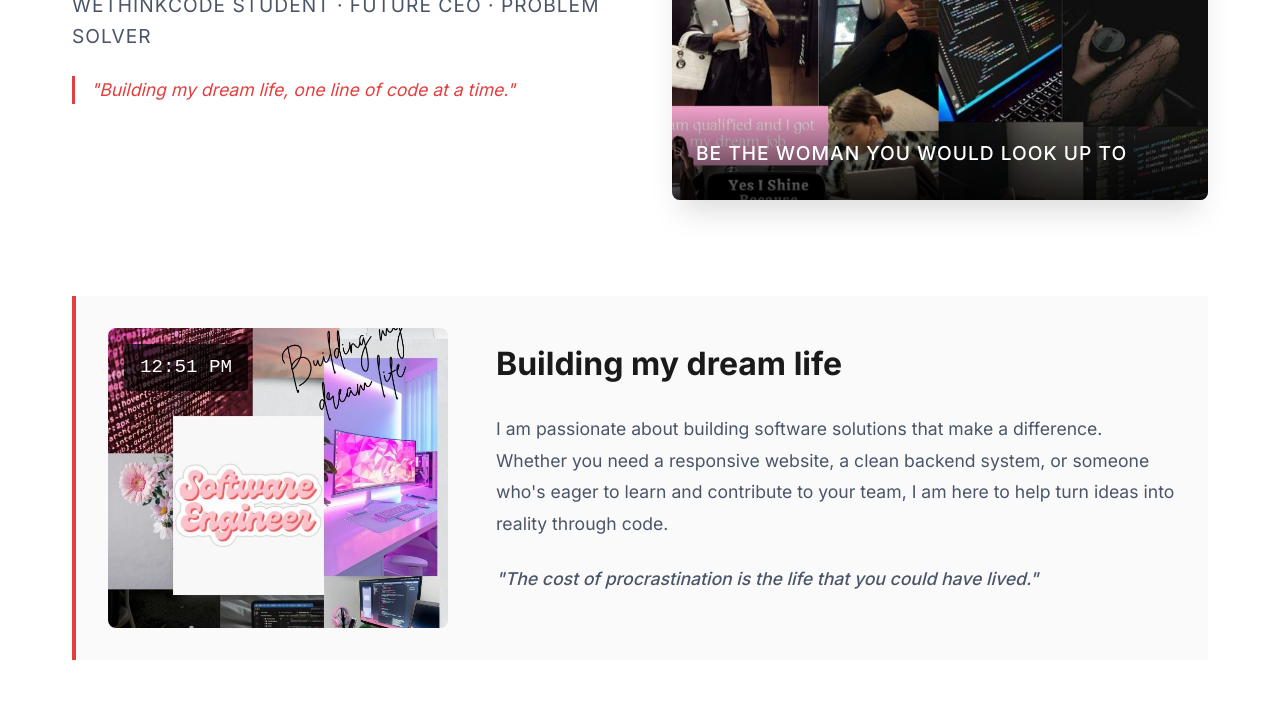
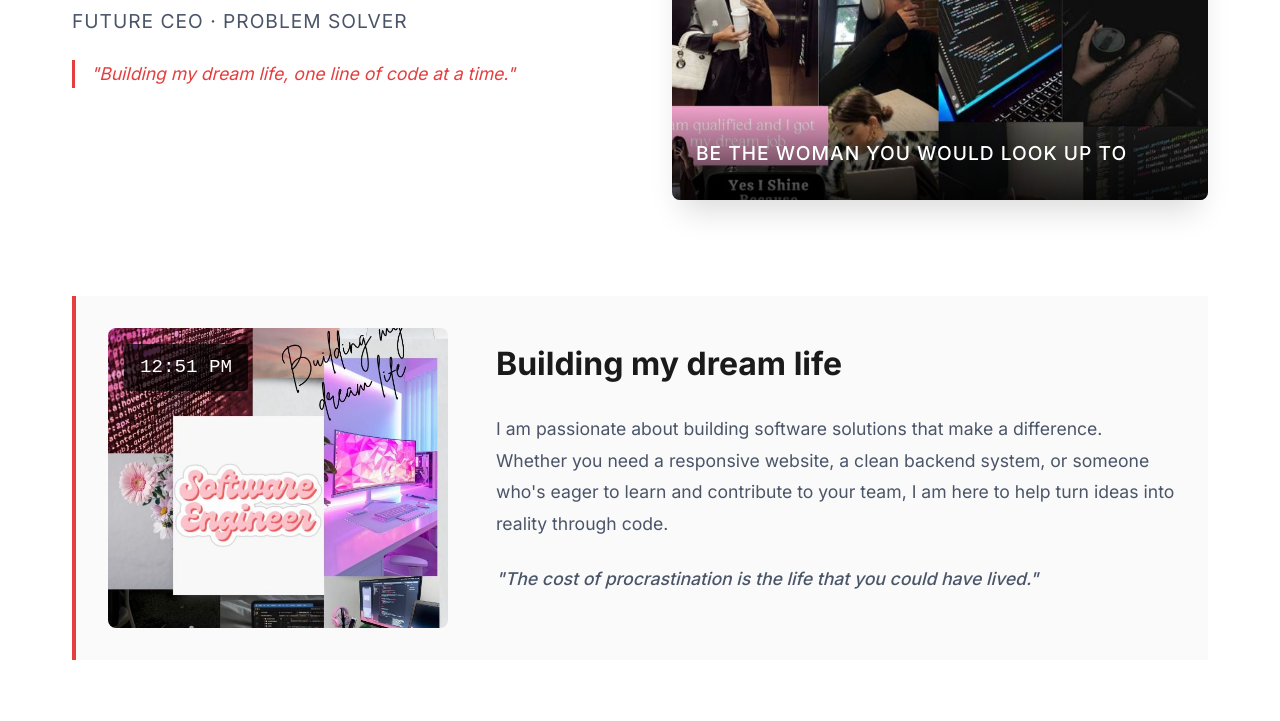
Before and after one commit to thutoseroto/MyPortfolio, a plain HTML site: page index.html in a window 1280 px wide. Shown: the part 500-1221 px from the top of the page. Drawn offline with Linux system fonts and the light colour scheme.

Commit message:
Remove WeThinkCode student from hero section and update footer

```diff
--- a/index.html
+++ b/index.html
@@ -26,7 +26,7 @@
         </ul>
     </nav>
 
-    <!-- Hero Section -->
+    <!-- Hero Section - UPDATED (Removed WeThinkCode Student) -->
     <div class="hero">
         <div class="hero-content">
             <span class="greeting">HI, I'M</span>
@@ -35,7 +35,7 @@
                 <span>Software Engineer</span>
             </h1>
             <div class="title">
-                WETHINKCODE STUDENT · FUTURE CEO · PROBLEM SOLVER
+                FUTURE CEO · PROBLEM SOLVER
             </div>
             <p class="hero-quote">"Building my dream life, one line of code at a time."</p>
         </div>
@@ -285,7 +285,7 @@
             <a href="https://www.linkedin.com/in/thuto-seroto-a2a84a395" target="_blank">LINKEDIN</a>
             <a href="mailto:thutoseroto@gmail.com">EMAIL</a>
         </div>
-        <p>© 2026 Thuto Seroto · WETHINKCODE STUDENT</p>
+        <p>© 2026 Thuto Seroto · FUTURE CEO · PROBLEM SOLVER</p>
     </footer>
 </div>
 
```
